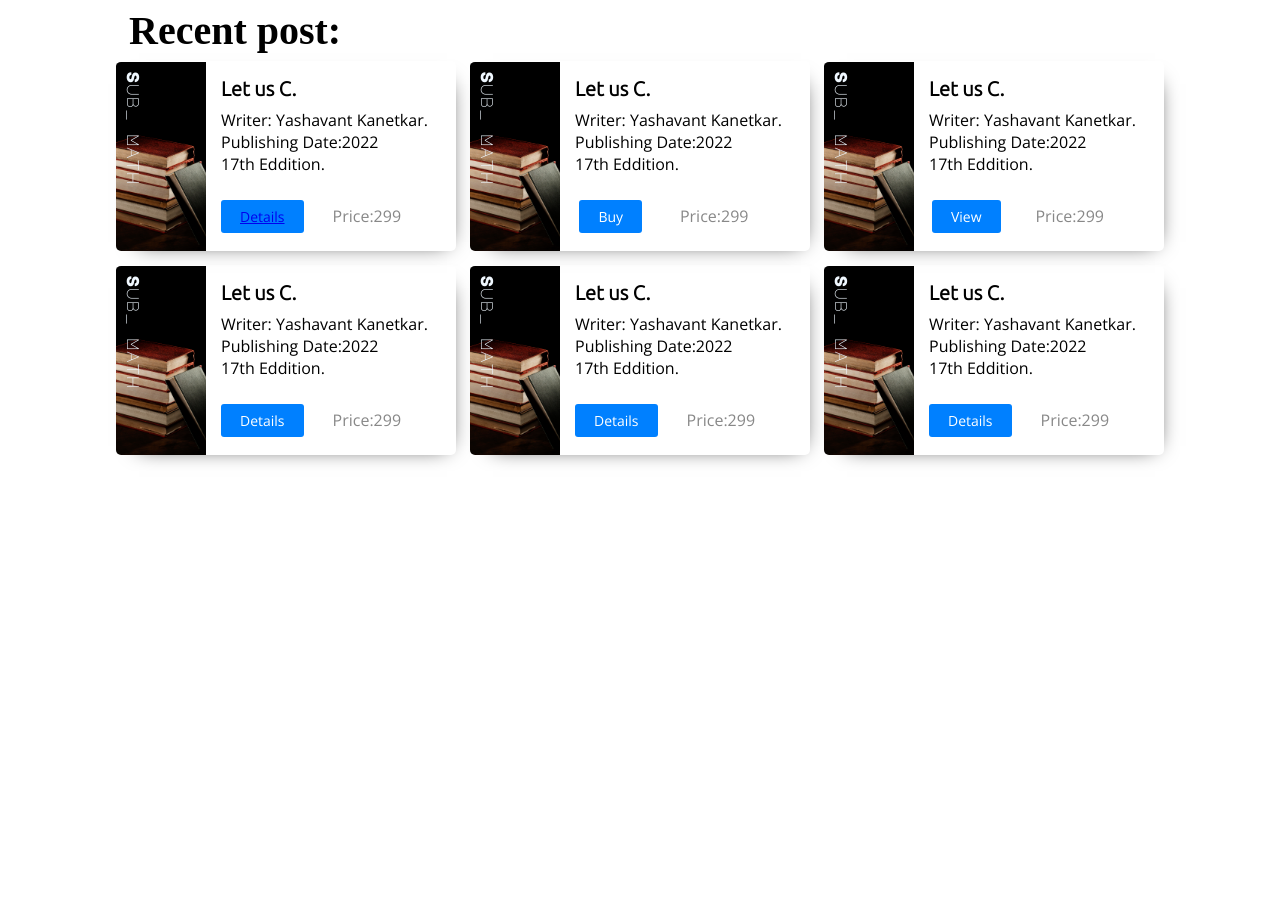
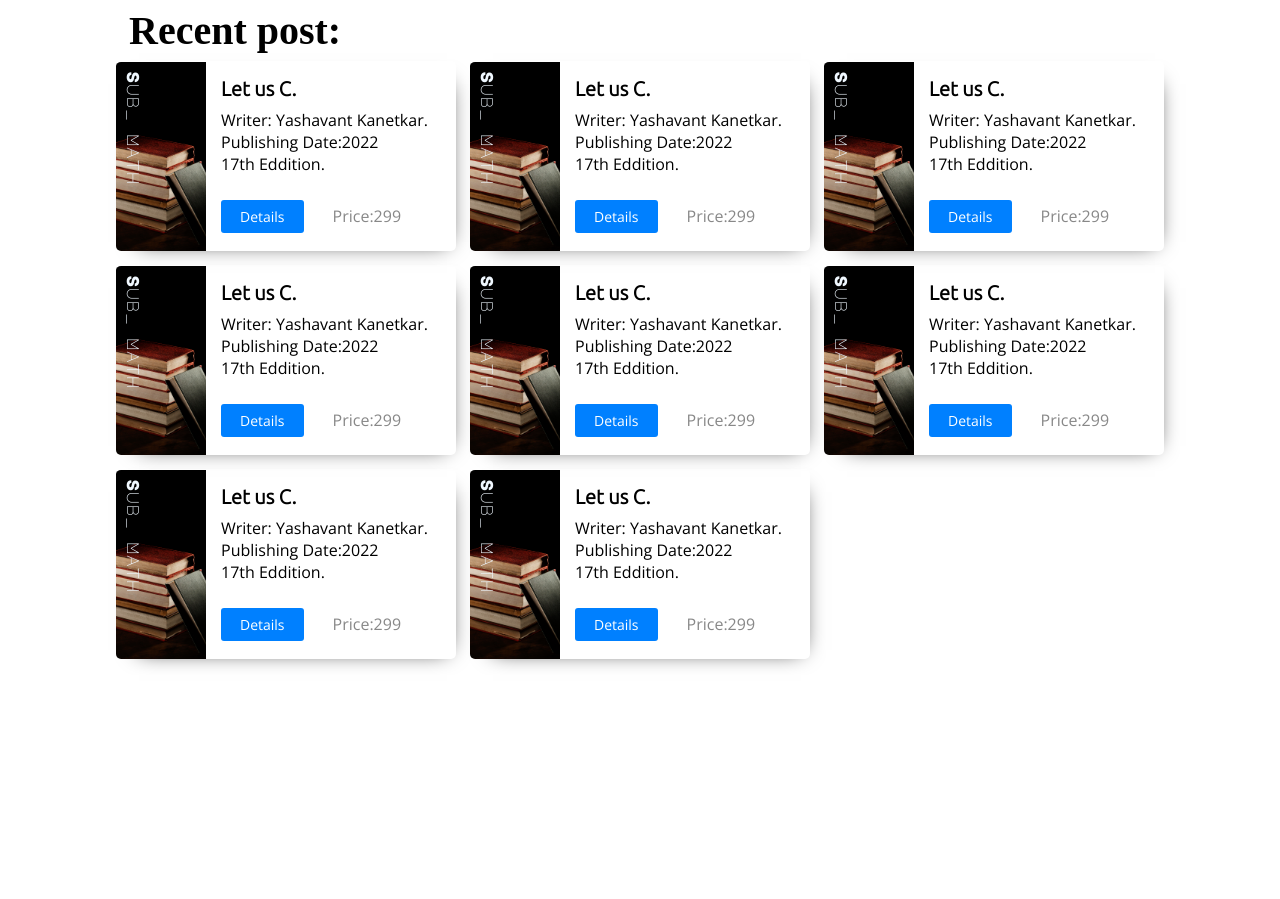
Before and after one commit to NurAktar/vbu-project, a PHP site: page / in a window 1280 px wide. Shown: the part 145-1044 px from the top of the page. Run offline with PHP 8.4, Linux system fonts and the light colour scheme; some web fonts are replaced.

Commit message:
updated a tag

```diff
--- a/index.html
+++ b/index.html
@@ -61,7 +61,7 @@
                     <h5>Let us C.</h5>
                     <p>Writer: Yashavant Kanetkar.<br>Publishing Date:2022<br>17th Eddition.</p>
                     <div class="innerbox">
-                        <button>Buy</button>
+                        <button><a href="details.html">Details</a></button>
                         <div class="pricebox">
                             <span>Price:</span><span>299</span>
                         </div>
@@ -77,7 +77,7 @@
                     <h5>Let us C.</h5>
                     <p>Writer: Yashavant Kanetkar.<br>Publishing Date:2022<br>17th Eddition.</p>
                     <div class="innerbox">
-                        <button>View</button>
+                        <button><a href="details.html">Details</a></button>
                         <div class="pricebox">
                             <span>Price:</span><span>299</span>
                         </div>
@@ -93,7 +93,7 @@
                     <h5>Let us C.</h5>
                     <p>Writer: Yashavant Kanetkar.<br>Publishing Date:2022<br>17th Eddition.</p>
                     <div class="innerbox">
-                        <button>Details</button>
+                        <button><a href="details.html">Details</a></button>
                         <div class="pricebox">
                             <span>Price:</span><span>299</span>
                         </div>
@@ -109,7 +109,7 @@
                     <h5>Let us C.</h5>
                     <p>Writer: Yashavant Kanetkar.<br>Publishing Date:2022<br>17th Eddition.</p>
                     <div class="innerbox">
-                        <button>Details</button>
+                        <button><a href="details.html">Details</a></button>
                         <div class="pricebox">
                             <span>Price:</span><span>299</span>
                         </div>
@@ -125,7 +125,39 @@
                     <h5>Let us C.</h5>
                     <p>Writer: Yashavant Kanetkar.<br>Publishing Date:2022<br>17th Eddition.</p>
                     <div class="innerbox">
-                        <button>Details</button>
+                        <button><a href="details.html">Details</a></button>
+                        <div class="pricebox">
+                            <span>Price:</span><span>299</span>
+                        </div>
+                    </div>
+
+                </div>
+                <!-- inner box item / img/ details -->
+            </div>
+            <div class="card">
+                <span class="sub">Sub_ Math</span>
+                <img src="high-angle-books-stack-assortment.jpg" alt="">
+                <div class="details">
+                    <h5>Let us C.</h5>
+                    <p>Writer: Yashavant Kanetkar.<br>Publishing Date:2022<br>17th Eddition.</p>
+                    <div class="innerbox">
+                        <button><a href="details.html">Details</a></button>
+                        <div class="pricebox">
+                            <span>Price:</span><span>299</span>
+                        </div>
+                    </div>
+
+                </div>
+                <!-- inner box item / img/ details -->
+            </div>
+            <div class="card">
+                <span class="sub">Sub_ Math</span>
+                <img src="high-angle-books-stack-assortment.jpg" alt="">
+                <div class="details">
+                    <h5>Let us C.</h5>
+                    <p>Writer: Yashavant Kanetkar.<br>Publishing Date:2022<br>17th Eddition.</p>
+                    <div class="innerbox">
+                        <button><a href="details.html">Details</a></button>
                         <div class="pricebox">
                             <span>Price:</span><span>299</span>
                         </div>
--- a/style.css
+++ b/style.css
@@ -235,6 +235,10 @@ nav img{
     justify-content: space-around;
     align-items: center;
 }
+.card .innerbox a{
+    text-decoration: none;
+    color: white;
+}
 .card .pricebox{
     display: flex;
     font-family: open sans;
```
